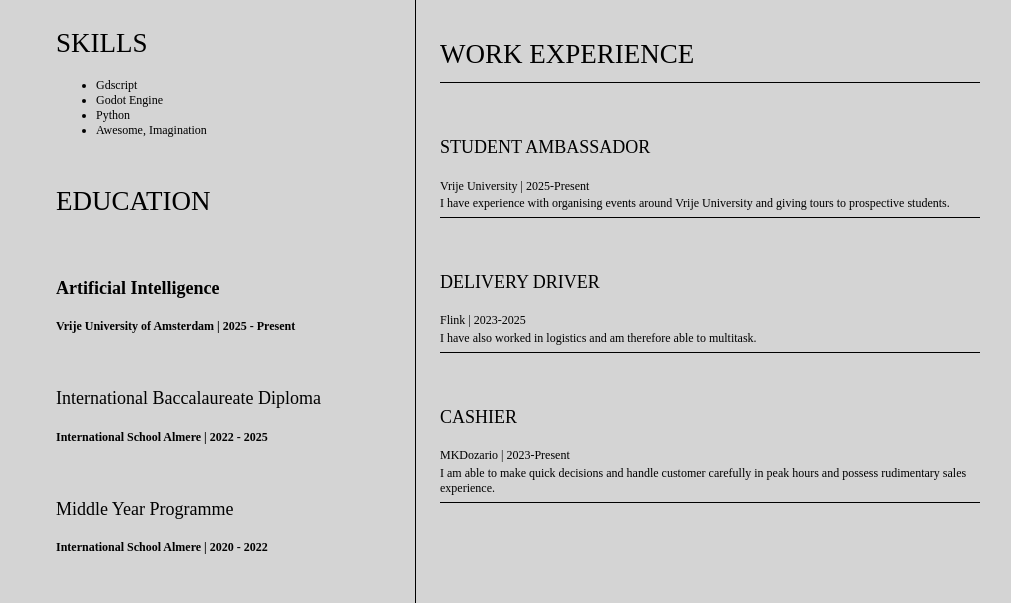
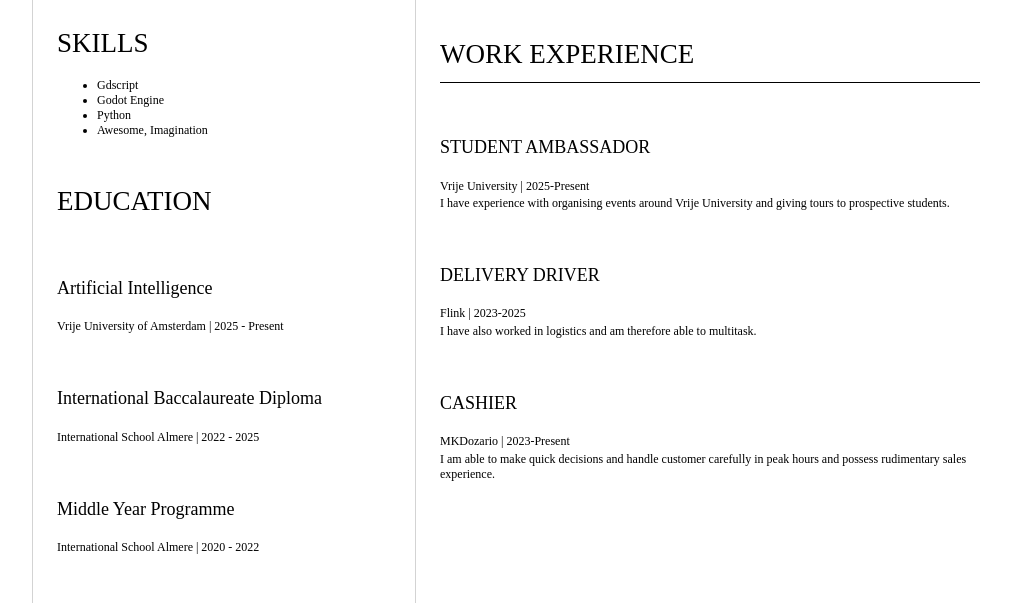
Before and after one commit to hasuc/CV, a plain HTML site: page index.html in a window 1280 px wide. Shown: the part 317-920 px from the top of the page, without its empty margins (128-1139 px from the left). Drawn offline with Linux system fonts and the light colour scheme.

Commit message:
Add CV changes

```diff
--- a/index.html
+++ b/index.html
@@ -44,7 +44,7 @@
                 </section>
                 <section>
                     <h2>EDUCATION</h2>
-                    <h3><b> Artificial Intelligence</h3>
+                    <h3>Artificial Intelligence</h3>
                     <p>
                         Vrije University of Amsterdam | 2025 - Present
                     </p>
@@ -55,7 +55,7 @@
                     <h3>Middle Year Programme</h3>
                     <p>
                         International School Almere | 2020 - 2022
-                    </p></b>
+                    </p>
                 </section>
             </article>
             <article id="mainRight">
@@ -75,7 +75,7 @@
                     <p>
                         I have experience with organising events around Vrije University and giving tours to prospective students.
                     </p>
-                    <hr>
+
                     <h3>DELIVERY DRIVER</h3>
                     <p>
                         Flink | 2023-2025
@@ -83,7 +83,7 @@
                     <p>
                         I have also worked in logistics and am therefore able to multitask.
                     </p>
-                    <hr>
+
                     <h3>CASHIER</h3>
                     <p>
                         MKDozario | 2023-Present
@@ -91,7 +91,7 @@
                     <p>
                         I am able to make quick decisions and handle customer carefully in peak hours and possess rudimentary sales experience.
                     </p>
-                    <hr>
+
 
                 </section>
             </article>
--- a/style.css
+++ b/style.css
@@ -3,7 +3,7 @@ body {
     font-size: 12px;
     max-width: 960px;
     margin: auto;
-    background-color: rgb(212, 212, 212);
+    background-color: rgb(255, 255, 255);
     color: rgb(0, 0, 0);
 }
 
@@ -25,9 +25,7 @@ h3 {
     padding-top: 2em;
 }
 
-hr {
-    padding-top: 0em;
-}
+
 
 main {
         display: grid;
@@ -64,5 +62,6 @@ h1, h2, h3 {
 }
 
 #mainLeft {
-    border-right: 1px solid rgb(0, 0, 0);
+    border-right: 1px solid lightgray;
+    border-left: 1px solid lightgray;
 }
```
